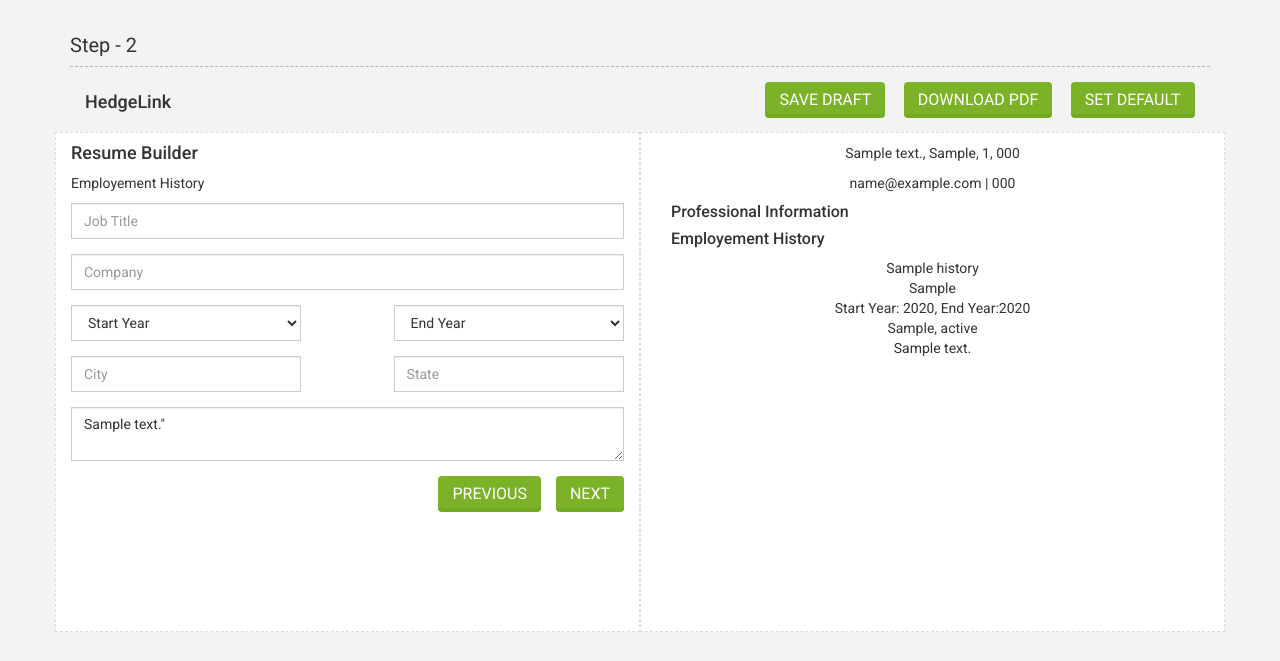
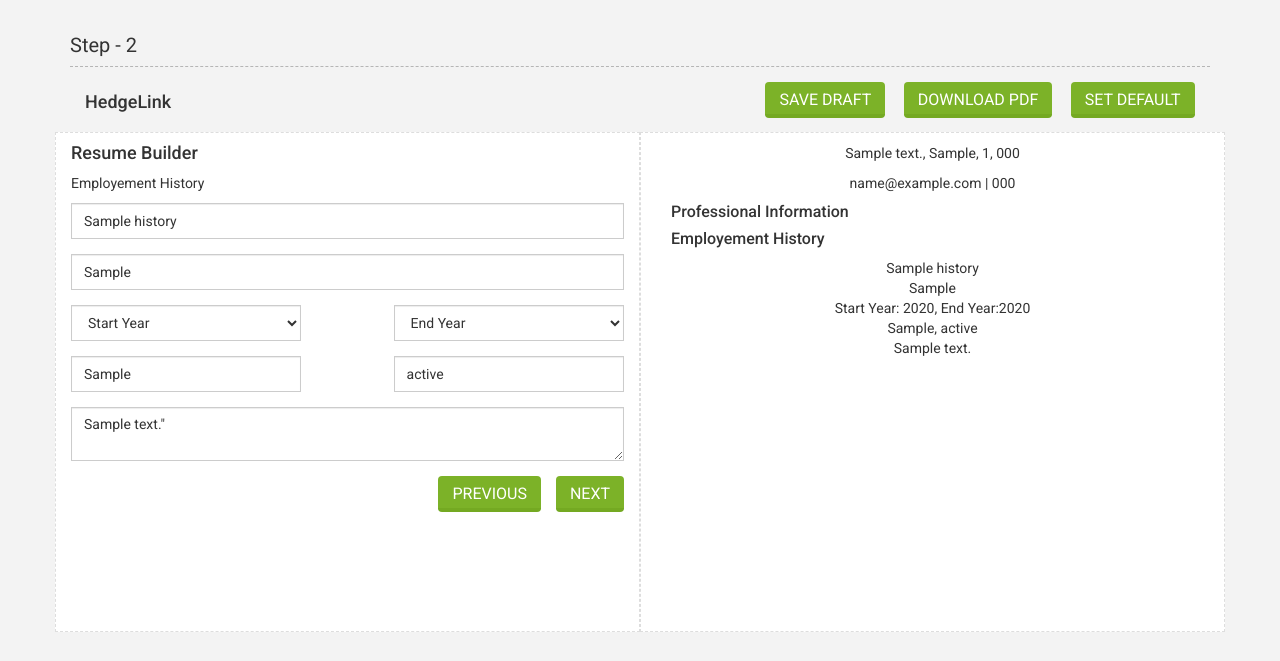
Before and after one commit to RaviRajpurohit/CodeIgniter, a CodeIgniter app: page /ci/index.php/build_resume/step_5 in a window 1280 px wide. Shown: the part 91-752 px from the top of the page. Run offline with CodeIgniter, Linux system fonts and the light colour scheme; the visitor is signed in with stand-in values (Sample User, id 1); tables that the repository leaves empty or names only in its code hold one stand-in row (values such as "Sample post"); data that the repository does not hold is empty.

Commit message:
Update build_resume_5.php

```diff
--- a/application/views/jobseeker/build_resume_5.php
+++ b/application/views/jobseeker/build_resume_5.php
@@ -31,10 +31,10 @@ defined('BASEPATH') OR exit('No direct script access allowed');
 		<h4>Resume Builder</h4>
 		<p>Employement History</p>
 		<div class="form-group">
-			<input type="text" class="form-control" placeholder="Job Title" name="job_title" view="<?= $employement_history[0]['job_title'];?>">
+			<input type="text" class="form-control" placeholder="Job Title" name="job_title" value="<?= $employement_history[0]['job_title'];?>">
 		</div>
 		<div class="form-group">
-			<input type="text" class="form-control" placeholder="Company" name="company" view="<?= $employement_history[0]['company'];?>">
+			<input type="text" class="form-control" placeholder="Company" name="company" value="<?= $employement_history[0]['company'];?>">
 		</div>
 		<div class="form-group col-lg-5 col-xs-12 no-padding">
 			<select class="form-control" name="start_year">
@@ -51,10 +51,10 @@ defined('BASEPATH') OR exit('No direct script access allowed');
 			</select>
 		</div>
 		<div class="form-group col-lg-5 col-xs-12 no-padding">
-			<input type="text" class="form-control" placeholder="City" name="city"  view="<?= $employement_history[0]['city'];?>">
+			<input type="text" class="form-control" placeholder="City" name="city"  value="<?= $employement_history[0]['city'];?>">
 		</div>
 		<div class="form-group col-lg-5 col-xs-12 no-padding pull-right">
-			<input type="text" class="form-control" placeholder="State" name="state" view="<?= $employement_history[0]['state'];?>">
+			<input type="text" class="form-control" placeholder="State" name="state" value="<?= $employement_history[0]['state'];?>">
 		</div>
 		<div class="form-group">
 			<textarea class="form-control" placeholder="Company Description" name="company_description"><?= $employement_history[0]['company_description'];?>"</textarea>
```
